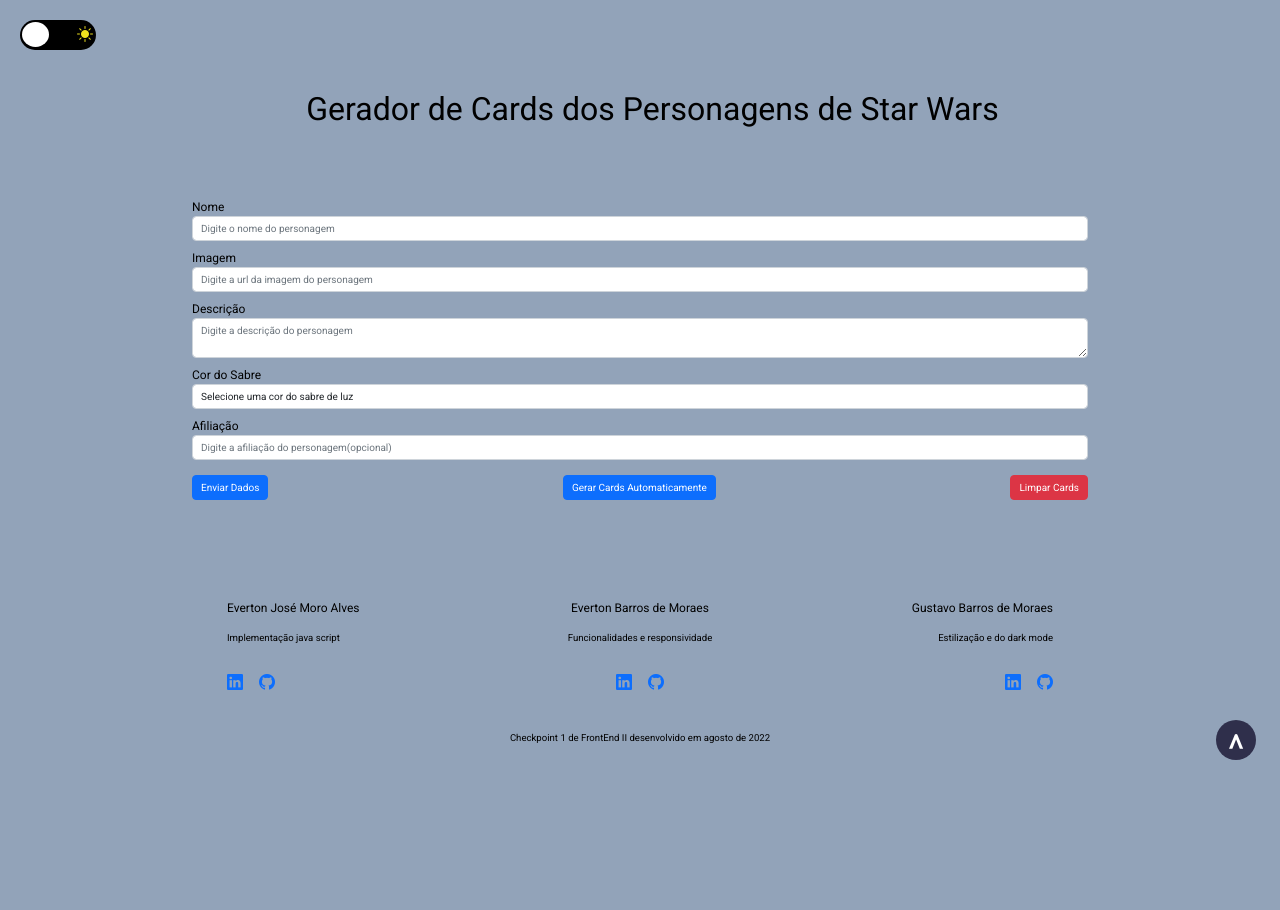
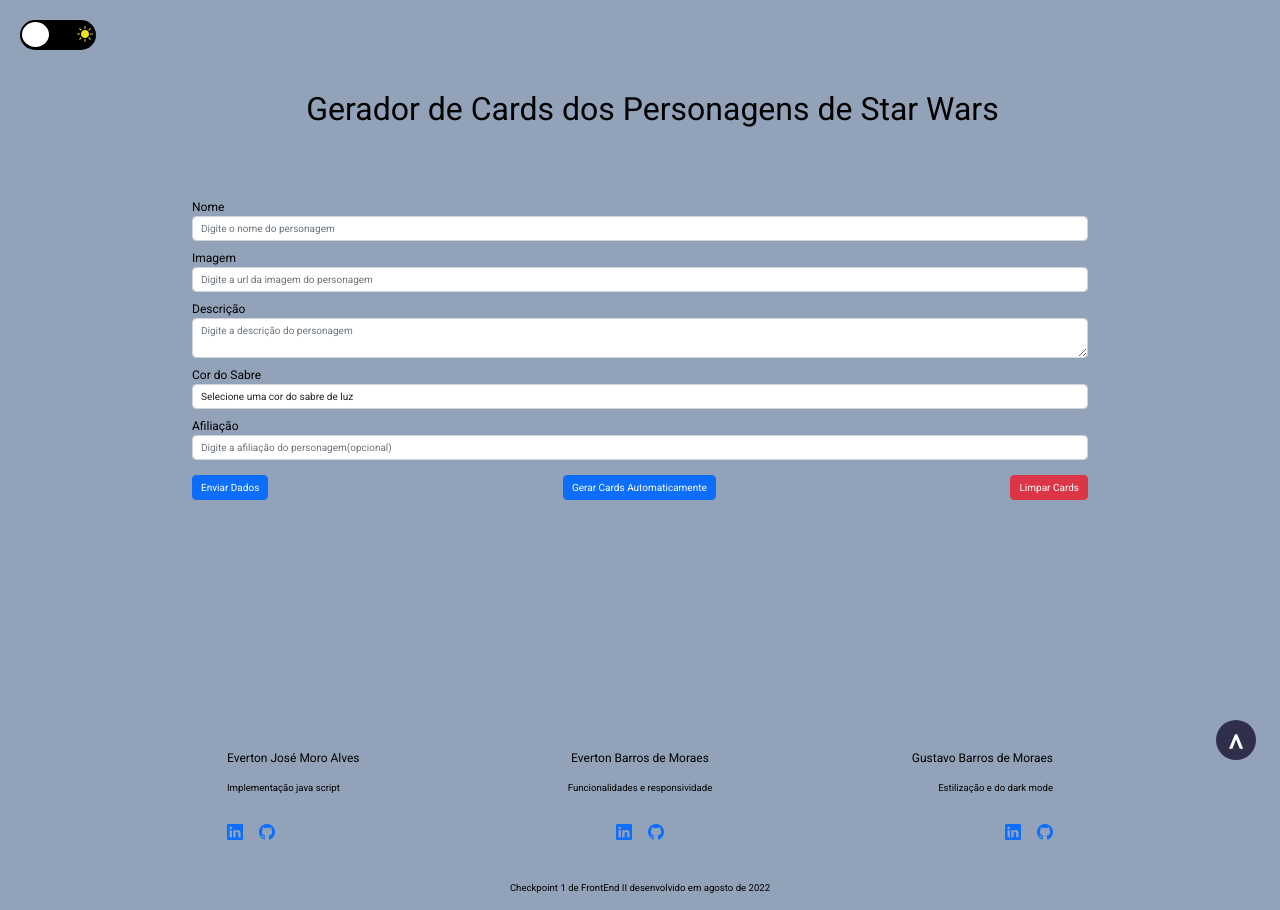
Before and after one commit to Evertunes/Checkpoint_Front, a website with bundled scripts: page index.html in a window 1280 px wide. Before the commit the page ends 800 px from the top, so only its background shows below. Built offline with nearby package versions, Linux system fonts and the light colour scheme.

Commit message:
Pequeno Ajuste na resolução

```diff
--- a/styles/main.css
+++ b/styles/main.css
@@ -143,7 +143,7 @@
   justify-content: space-around;
   align-items: center;
   padding: 20px 100px;
-  margin-top: 50px;
+  margin-top: 300px;
 }
 
 .criadores {
@@ -169,7 +169,7 @@
   height: 30px;
 }
 
-.funcao-aluno{
+.funcao-aluno {
   width: 100%;
   height: 40px;
 }
@@ -230,6 +230,9 @@
     margin-top: 40px;
     margin-bottom: 40px;
   }
+  footer {
+    margin-top: 200px;
+  }
 }
 
 @media (max-width: 1280px) {
@@ -268,6 +271,7 @@
   }
   footer {
     padding: 5px 10px;
+    margin-top: 50px;
   }
   .criadores {
     width: 90%;
```
